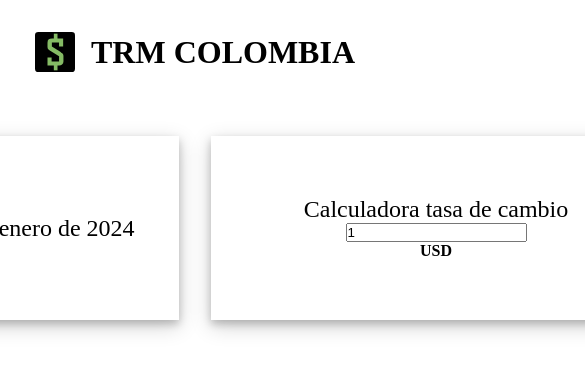
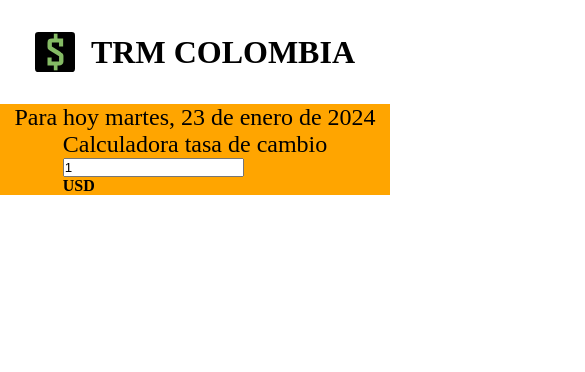
Before and after one commit to espejolui/trm, an Angular app: page / in a window 390 px wide. Shown: the top 372 px of the page, 585 px wide, since content can reach past the window. Built offline with nearby package versions, Linux system fonts and the light colour scheme; no server answers; a web font is replaced by a local one.

Commit message:
Eliminación de clase card

```diff
--- a/src/app/app.component.css
+++ b/src/app/app.component.css
@@ -4,19 +4,22 @@ header {
   gap: 1rem;
   margin: 2rem auto;
   align-items: center;
+  justify-content: center;
 
   img {
     width: 40px;
   }
 }
 section {
-  display: flex;
-  justify-content: center;
-  gap: 2rem;
+  display: grid;
+  grid-template-columns: repeat(auto-fit, minmax(300px, 1fr));
+  justify-items: center;
+  background-color: aqua;
 }
 
-@media (max-width: 768px) {
-  header {
-    justify-content: center;
+@media (width < 960px ){
+  section {
+    display: grid;
+    background-color: orange;
   }
 }
--- a/src/styles.css
+++ b/src/styles.css
@@ -1,18 +1,21 @@
 /* inter-latin-wght-normal */
 @font-face {
-  font-family: 'Inter Variable';
+  font-family: "Inter Variable";
   font-style: normal;
   font-display: swap;
   font-weight: 100 900;
-  src: url(https://cdn.jsdelivr.net/fontsource/fonts/inter:vf@latest/latin-wght-normal.woff2) format('woff2-variations');
-  unicode-range: U+0000-00FF, U+0131, U+0152-0153, U+02BB-02BC, U+02C6, U+02DA, U+02DC, U+0300-0301, U+0303-0304, U+0308-0309, U+0323, U+0329, U+2000-206F, U+2074, U+20AC, U+2122, U+2191, U+2193, U+2212, U+2215, U+FEFF, U+FFFD;
+  src: url(https://cdn.jsdelivr.net/fontsource/fonts/inter:vf@latest/latin-wght-normal.woff2)
+    format("woff2-variations");
+  unicode-range: U+0000-00FF, U+0131, U+0152-0153, U+02BB-02BC, U+02C6, U+02DA,
+    U+02DC, U+0300-0301, U+0303-0304, U+0308-0309, U+0323, U+0329, U+2000-206F,
+    U+2074, U+20AC, U+2122, U+2191, U+2193, U+2212, U+2215, U+FEFF, U+FFFD;
 }
 
 :root {
   color-scheme: dark light;
-  --font: 'Inter Variable';
-  --black: '#484848';
-  --myGray: #eaeaea;
+  --font: "Inter Variable";
+  --black: "#484848";
+  --gray: #eaeaea;
 }
 
 * {
@@ -38,20 +41,5 @@ body {
       font-size: 1.5rem;
       font-weight: 500;
     }
-
-    .card {
-      width: 450px;
-      height: 120px;
-      display: grid;
-      margin: 2rem auto;
-      padding: 2rem 0;
-      align-content: center;
-      justify-items: center;
-      text-align: center;
-      box-shadow:
-        0 4px 8px 0 rgba(0, 0, 0, 0.2),
-        0 6px 20px 0 rgba(0, 0, 0, 0.19);
-    }
   }
-
 }
```
